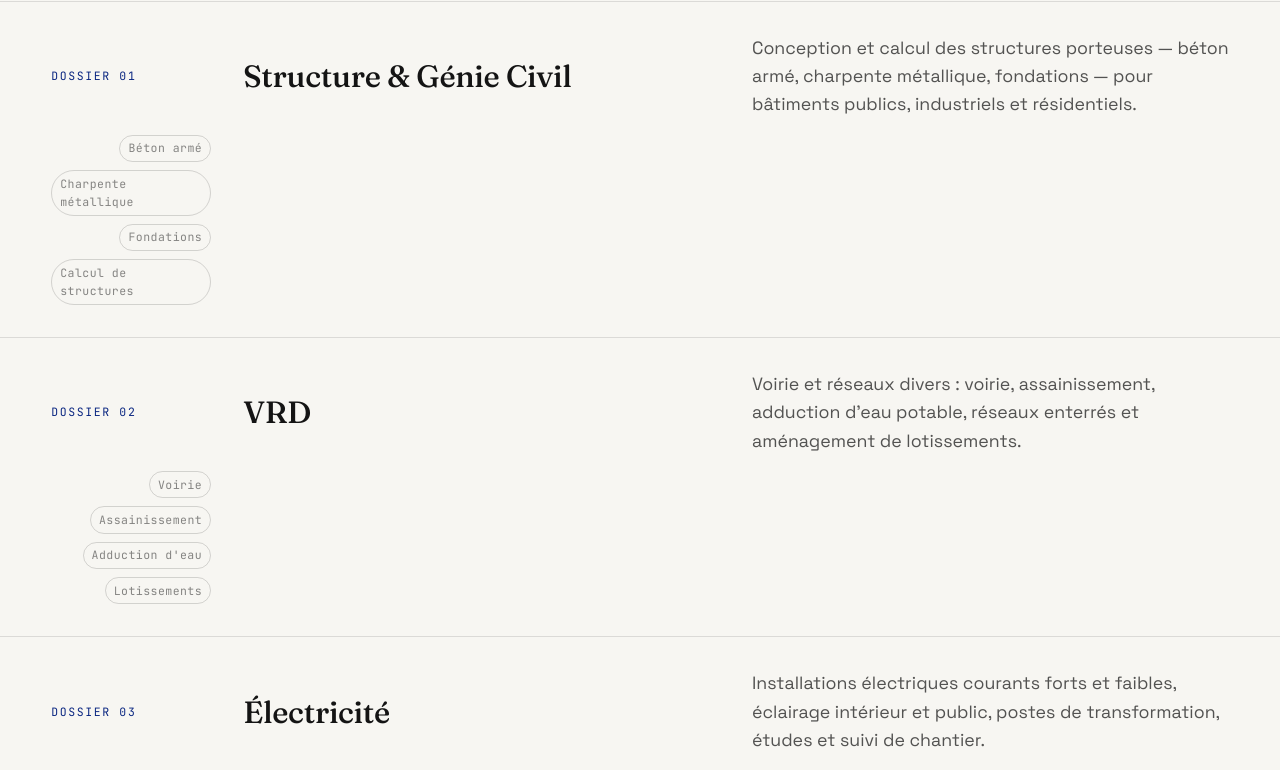
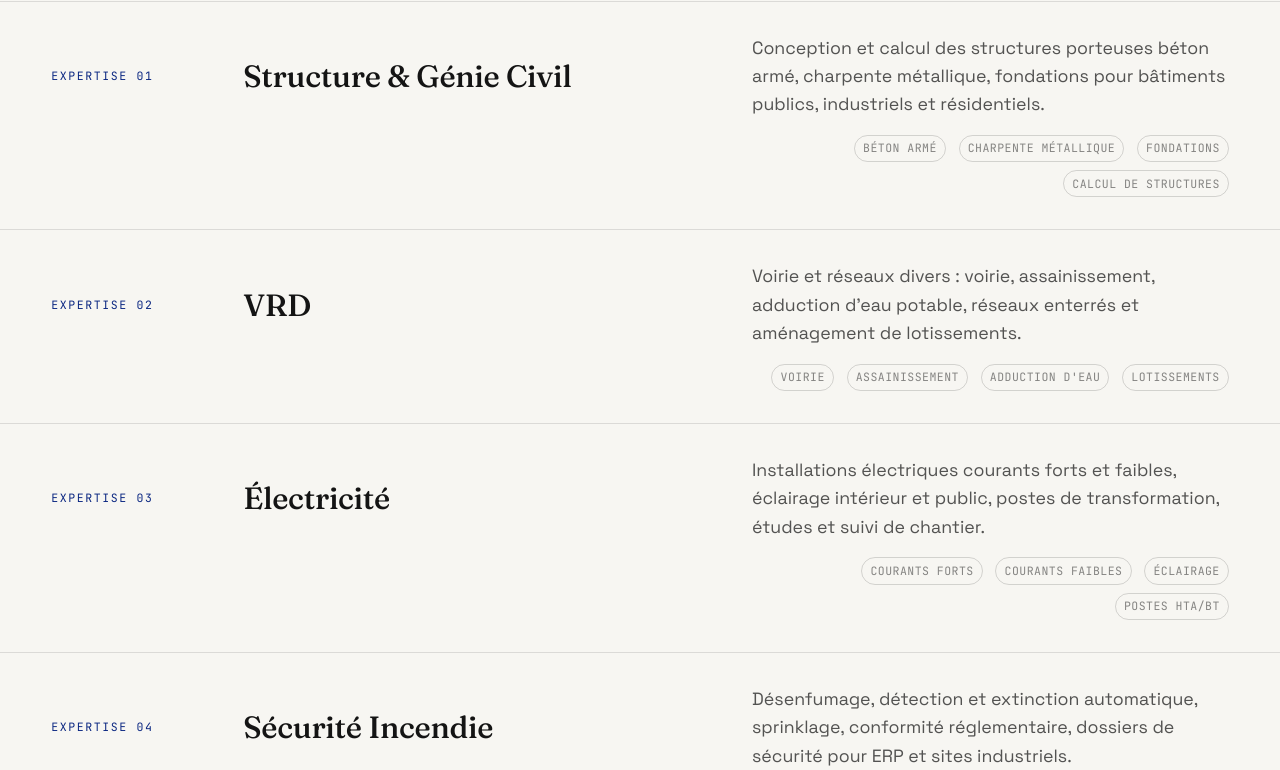
Before and after one commit to 1p0tato1/s3e-website, a Vue app: page / in a window 1280 px wide. Shown: the part 2340-3110 px from the top of the page. Built offline with nearby package versions, Linux system fonts and the light colour scheme.

Commit message:
edit expertise section

```diff
--- a/src/components/sections/ExpertiseSection.vue
+++ b/src/components/sections/ExpertiseSection.vue
@@ -7,30 +7,26 @@ const domains = [
   {
     index: '01',
     title: 'Structure & Génie Civil',
-    desc: "Conception et calcul des structures porteuses — béton armé, charpente métallique, fondations — pour bâtiments publics, industriels et résidentiels.",
+    desc: "Conception et calcul des structures porteuses  béton armé, charpente métallique, fondations pour bâtiments publics, industriels et résidentiels.",
     tags: ['Béton armé', 'Charpente métallique', 'Fondations', 'Calcul de structures'],
-    accent: 'navy',
   },
   {
     index: '02',
     title: 'VRD',
     desc: "Voirie et réseaux divers : voirie, assainissement, adduction d'eau potable, réseaux enterrés et aménagement de lotissements.",
     tags: ['Voirie', 'Assainissement', "Adduction d'eau", 'Lotissements'],
-    accent: 'navy',
   },
   {
     index: '03',
     title: 'Électricité',
     desc: 'Installations électriques courants forts et faibles, éclairage intérieur et public, postes de transformation, études et suivi de chantier.',
     tags: ['Courants forts', 'Courants faibles', 'Éclairage', 'Postes HTA/BT'],
-    accent: 'volt',
   },
   {
     index: '04',
     title: 'Sécurité Incendie',
-    desc: "Désenfumage, détection et extinction automatique, sprinklage, conformité réglementaire — dossiers de sécurité pour ERP et sites industriels.",
+    desc: "Désenfumage, détection et extinction automatique, sprinklage, conformité réglementaire, dossiers de sécurité pour ERP et sites industriels.",
     tags: ['Désenfumage', 'Détection incendie', 'Sprinklage', 'Dossiers ERP'],
-    accent: 'ember',
   },
 ]
 
@@ -55,10 +51,9 @@ onMounted(() => {
         :key="d.index"
         ref="rows"
         class="expertise__row reveal"
-        :class="`expertise__row--${d.accent}`"
       >
         <div class="container expertise__row-inner">
-          <span class="expertise__index">Dossier {{ d.index }}</span>
+          <span class="expertise__index">Expertise {{ d.index }}</span>
           <h3 class="expertise__name">{{ d.title }}</h3>
           <p class="expertise__desc">{{ d.desc }}</p>
           <ul class="expertise__tags">
@@ -99,10 +94,6 @@ onMounted(() => {
   background: rgba(var(--navy-rgb), 0.05);
 }
 
-.expertise__row--ember:hover {
-  background: rgba(var(--ember-rgb), 0.06);
-}
-
 .expertise__row-inner {
   display: grid;
   grid-template-columns: 1fr;
@@ -117,11 +108,9 @@ onMounted(() => {
   text-transform: uppercase;
   color: var(--navy);
 }
-
 .expertise__row--ember .expertise__index {
   color: var(--ember);
 }
-
 .expertise__name {
   font-size: clamp(1.7rem, 2.4vw, 2.5rem);
   color: var(--ink);
@@ -160,7 +149,20 @@ onMounted(() => {
   }
 
   .expertise__tags {
+    grid-column: 3;
     justify-content: flex-end;
+    text-transform: uppercase;
+  }
+
+  .expertise__tags li:hover {
+    color: var(--volt);
+    border-color: var(--volt);
+    padding: 0.3em 0.7em;
+    transition: background-color 0.4s var(--ease-out);
+    transition: border-color 0.4s var(--ease-out);
+    transition: text-transform 0.4s var(--ease-out);
+    transition: padding 0.4s var(--ease-out);
+    cursor: pointer;
   }
 }
 </style>
```
